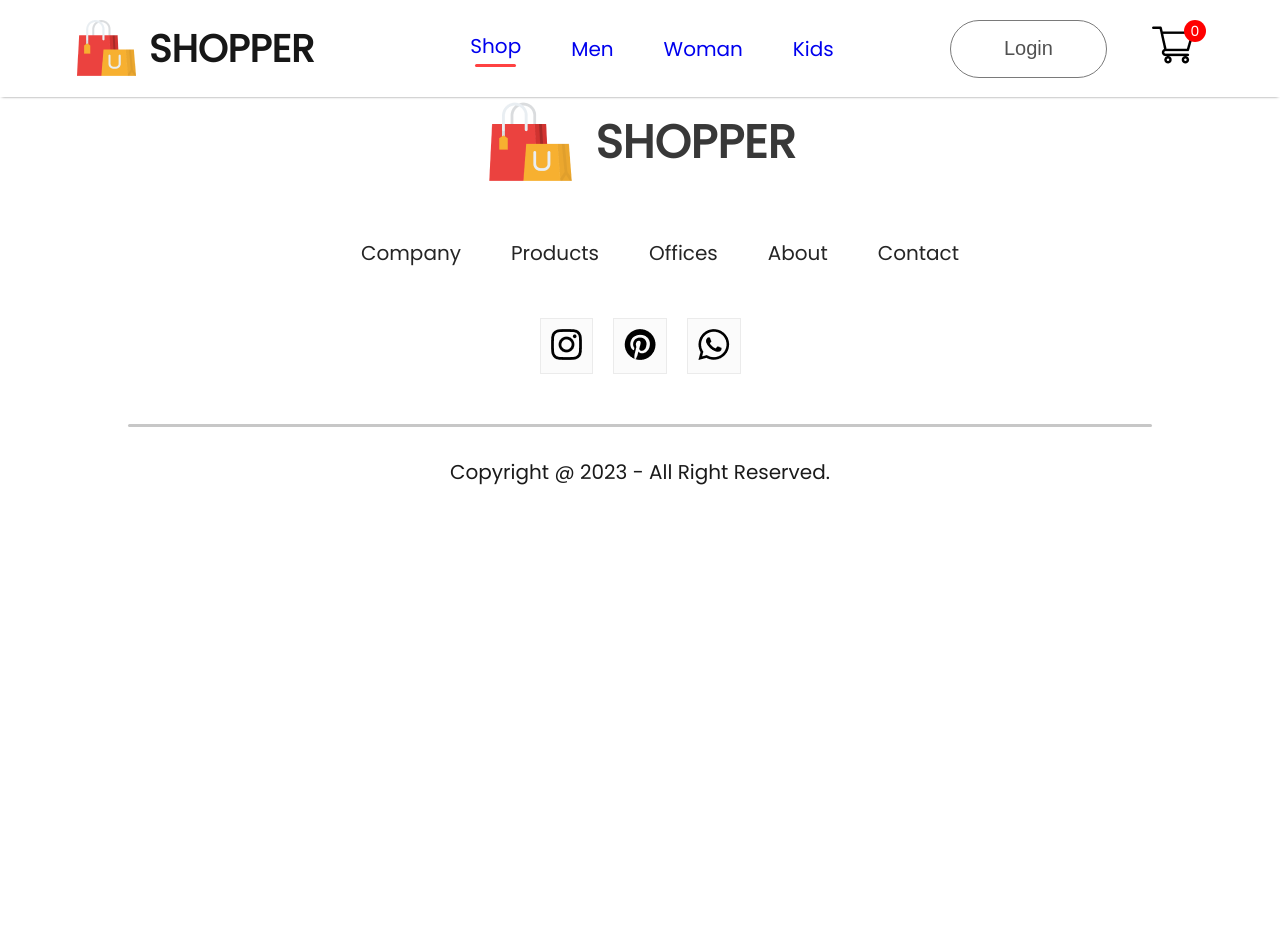
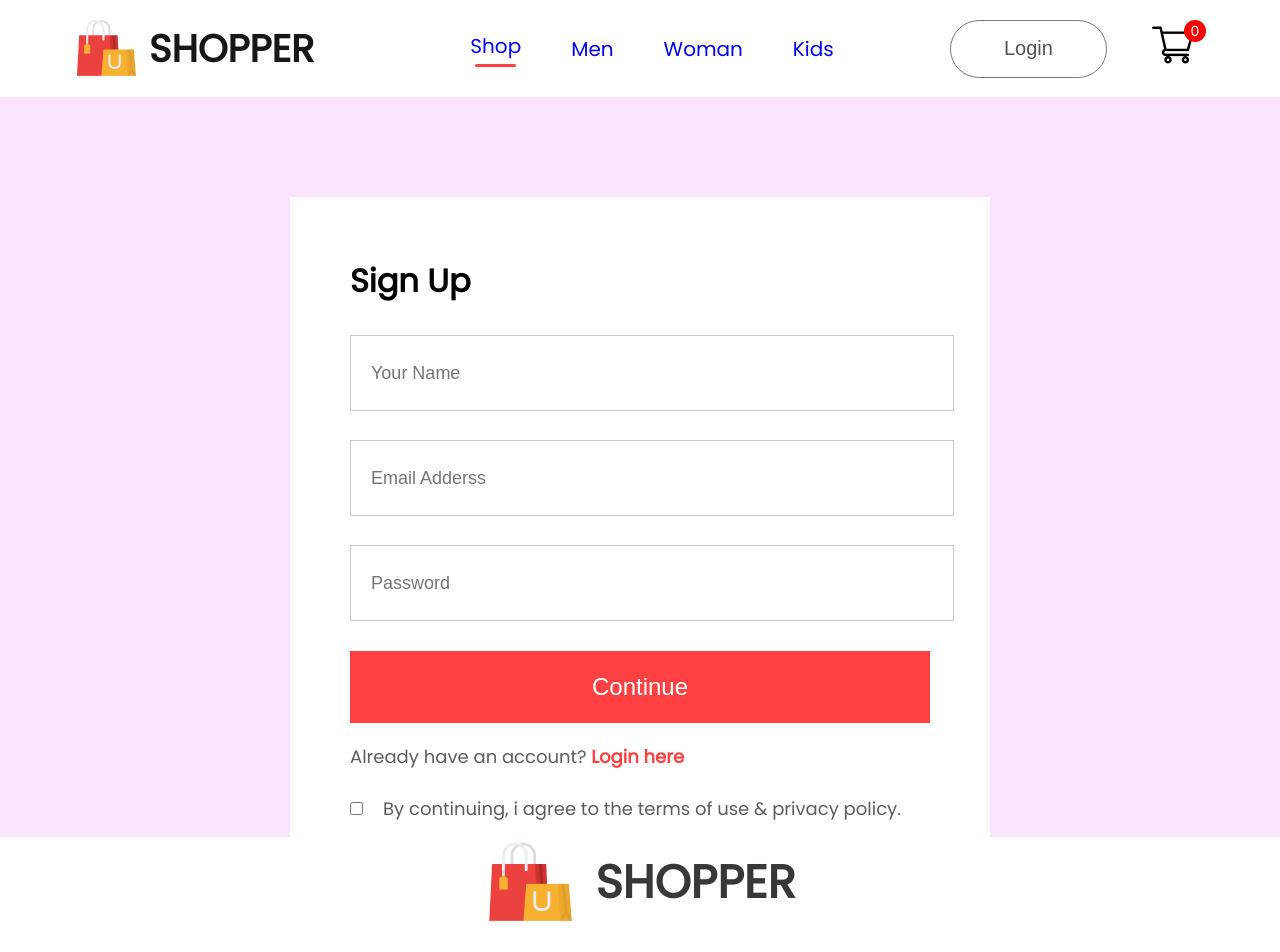
Before and after one commit to DenisPavlik/clothing_shop, a React (Create React App) app: page /login in a window 1280 px wide. Shown: the top 952 px of the page. Before the commit the page ends 800 px from the top, so only its background shows below. Built offline with nearby package versions, Linux system fonts and the light colour scheme.

Commit message:
LoginSignup page is ready

```diff
--- /dev/null
+++ b/src/Pages/CSS/LoginSignup.css
@@ -0,0 +1,69 @@
+.loginsignup {
+  width: 100%;
+  height: 80vh;
+  background: #fce3fe;
+  padding-top: 100px;
+}
+
+.loginsignup-container {
+  width: 580px;
+  height: 600px;
+  background: white;
+  margin: auto;
+  padding: 40px 60px;
+}
+
+.loginsignup-container h1{
+  margin: 20px 0px;
+}
+
+.loginsignup-fields {
+  display: flex;
+  flex-direction: column;
+  gap: 29px;
+  margin-top: 30px;
+}
+
+.loginsignup-fields input{
+  height: 72px;
+  width: 100%;
+  padding-left: 20px;
+  border: 1px solid #c9c9c9;
+  outline: none;
+  color: #5c5c5c;
+  font-size: 18px;
+}
+
+.loginsignup-container button{
+  width: 580px;
+  height: 72px;
+  color: white;
+  background: #ff4141;
+  margin-top: 30px;
+  border: none;
+  font-size: 24px;
+  font-weight: 500;
+  cursor: pointer;
+}
+
+.loginsignup-login {
+  margin-top: 20px;
+  color: #5c5c5c;
+  font-size: 18px;
+  font-weight: 500;
+}
+
+.loginsignup-login span{
+  color: #ff4141;
+  font-weight: 600;
+}
+
+.loginsignup-agree {
+  display: flex;
+  align-items: center;
+  margin-top: 25px;
+  gap: 20px;
+  color: #5c5c5c;
+  font-size: 18px;
+  font-weight: 500;
+}
--- a/src/Pages/LoginSignup.jsx
+++ b/src/Pages/LoginSignup.jsx
@@ -1,9 +1,23 @@
 import React from 'react'
+import './CSS/LoginSignup.css'
 
 const LoginSignup = () => {
   return (
-    <div>
-
+    <div className='loginsignup'>
+      <div className="loginsignup-container">
+        <h1>Sign Up</h1>
+        <div className="loginsignup-fields">
+          <input type="text" placeholder='Your Name' />
+          <input type="email" placeholder='Email Adderss' />
+          <input type="password" placeholder='Password' />
+        </div>
+        <button>Continue</button>
+        <p className="loginsignup-login">Already have an account? <span>Login here</span></p>
+        <div className="loginsignup-agree">
+          <input type="checkbox" name="" id="" />
+          <p>By continuing, i agree to the terms of use & privacy policy.</p>
+        </div>
+      </div>
     </div>
   )
 }
```
